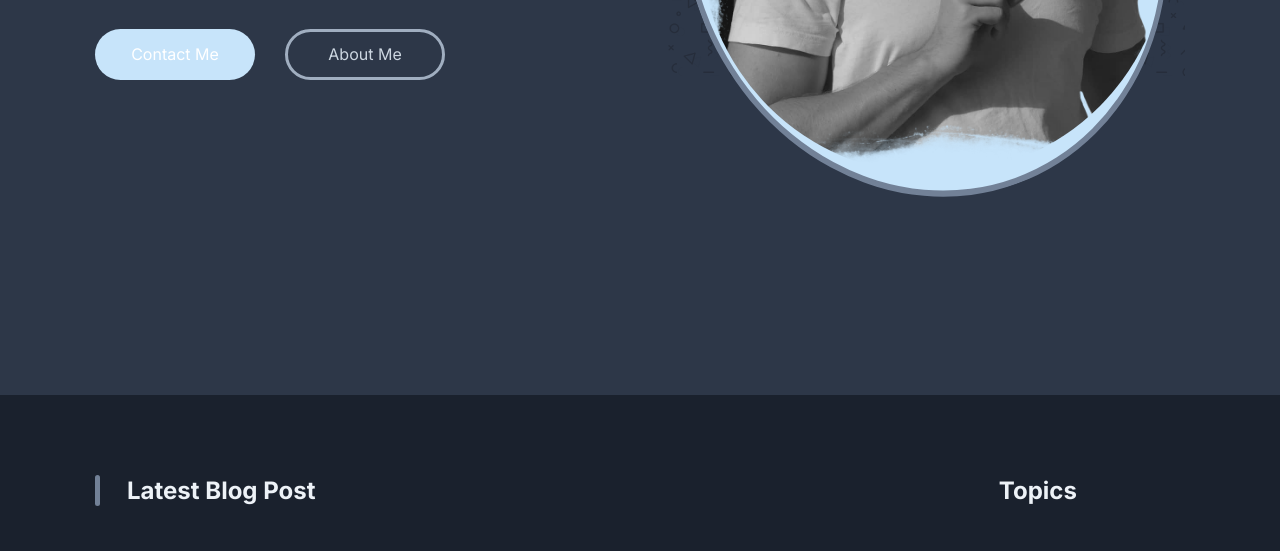
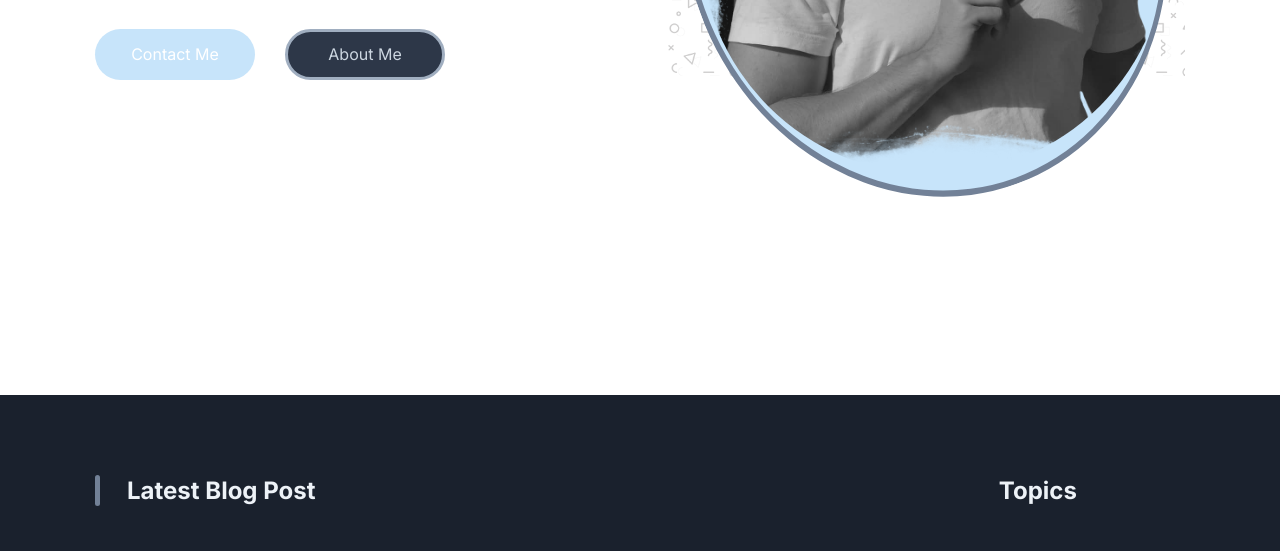
Before and after one commit to VoitNote/Portfolio-Website, a plain HTML site: page index.html in a window 1280 px wide. Shown: the part 504-1055 px from the top of the page. Drawn offline with nearby package versions, Linux system fonts and the light colour scheme.

Commit message:
Update style.css

```diff
--- a/assets/css/style.css
+++ b/assets/css/style.css
@@ -277,7 +277,6 @@ header .btn-group {
 /*Profilbild Edits*/
 .me {
   min-height: 100vh;
-  background: var(--background-primary);
   text-align: center;
   justify-content: center;
 }
```
